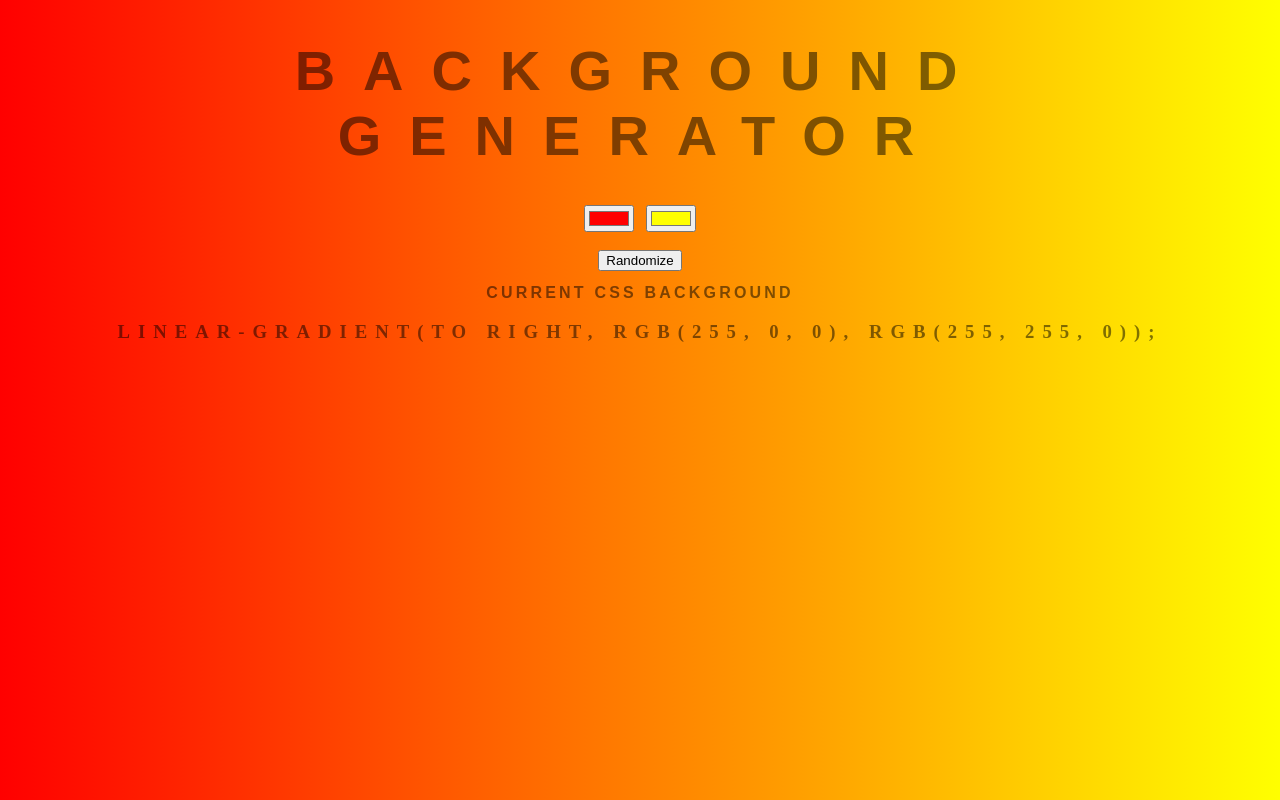
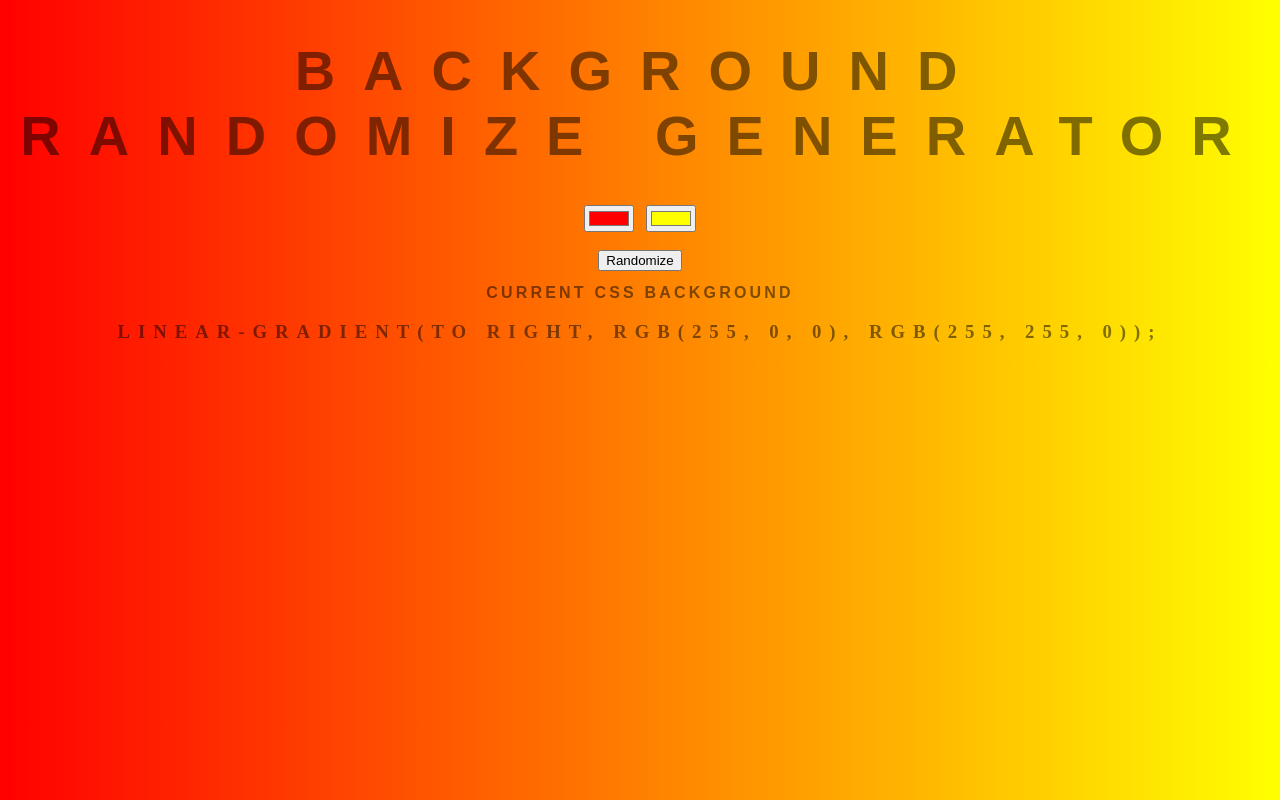
Before and after one commit to KadenHighgate/backgroundGenerator, a plain HTML site: page Index.html in a window 1280 px wide. Drawn offline with Linux system fonts and the light colour scheme.

Commit message:
Change the titel

```diff
--- a/Index.html
+++ b/Index.html
@@ -7,7 +7,7 @@
 </head>
 
 <body id="gradient">
-    <h1>Background Generator</h1>
+    <h1>Background Randomize Generator</h1>
     <input class="color1" type="color" name="color1" value="#00ff00">
     <input class="color2" type="color" name="color2" value="#ff0000">
     <br>
```
